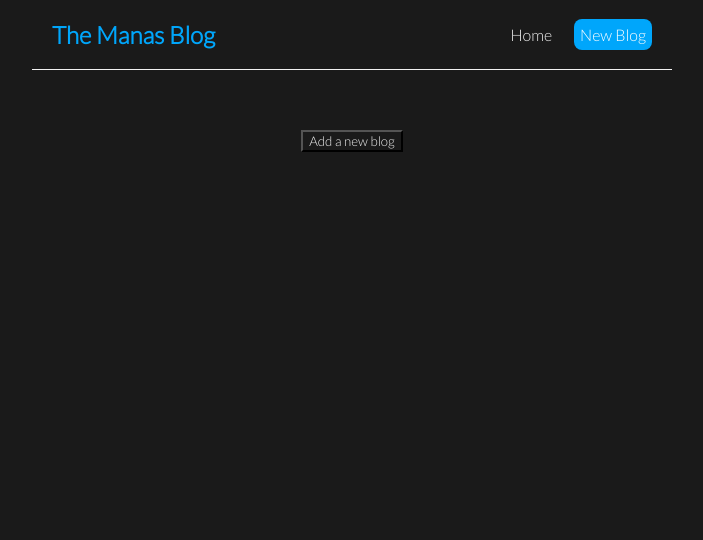
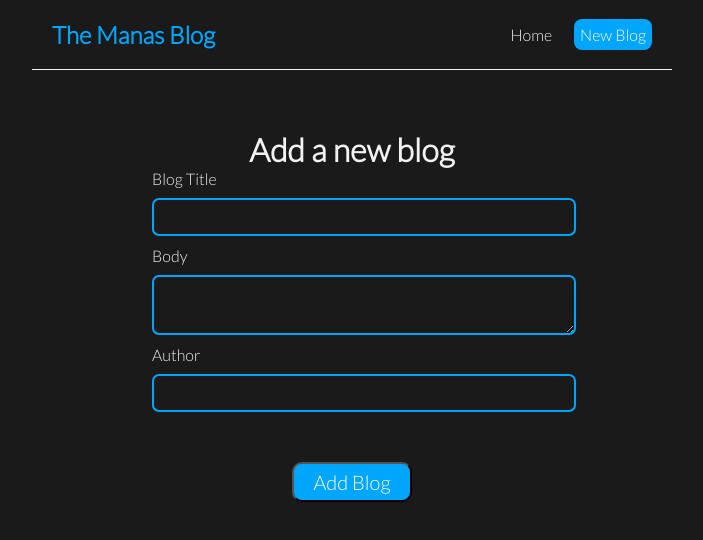
Before and after one commit to manasp2004/Blog, a React (Create React App) app: page /create in a window 1280 px wide. Shown: the top 540 px of the page, without its empty margins (288-991 px from the left). Built offline with nearby package versions, Linux system fonts and the light colour scheme; a web font is replaced by a local one.

Commit message:
Form Created

```diff
--- a/src/Create.js
+++ b/src/Create.js
@@ -1,7 +1,28 @@
+import { useState } from "react"
+
 const Create = () => {
+    const [title, setTitle] = useState("")
+    const [body, setBody] = useState("")
+    const [author, setAuthor] = useState("")
+    const handleSubmit = (e) => {
+        e.preventDefault()
+        const blog = { title, body, author }
+        // setTitle("")
+        // setBody("")
+        // setAuthor("")
+    }
     return (
         <div className="create">
-            <button>Add a new blog</button>
+            <h1>Add a new blog</h1>
+            <form onSubmit={ handleSubmit }>
+                <label>Blog Title</label>
+                <input type="text" value={ title } onChange={(e) => setTitle(e.target.value)} spellCheck="false" required />
+                <label>Body</label>
+                <textarea value={ body } onChange={(e) => setBody(e.target.value)} required />
+                <label>Author</label>
+                <input type="text" value={ author } onChange={(e) => setAuthor(e.target.value)} spellCheck="false" required />
+                <button>Add Blog</button>
+            </form>
         </div>
     )
 }
--- a/src/index.css
+++ b/src/index.css
@@ -77,3 +77,57 @@
   color: #c6ecff;
   margin-bottom: 40px;
 }
+
+.create {
+  text-align: center;
+  margin: 0 auto;
+  max-width: 400px;
+}
+
+.create label {
+  text-align: left;
+  display: block;
+}
+
+.create h2 {
+  color: var(--color);
+  margin-bottom: 30px;
+}
+
+.create input, .create textarea, .create select {
+  width: 100%;
+  padding: 6px 10px;
+  margin: 10px 0;
+  display: block;
+  font-size: 18px;
+  border-radius: 7px;
+  border: 2px solid var(--color);
+  transition: 1s;
+}
+
+.create input:focus, .create textarea:focus, .create select:focus {
+  outline: 0;
+  border: 2px solid #fff;
+}
+
+.create button {
+  background-color: var(--color);
+  color: #fff;
+  border-radius: 10px;
+  margin-top: 40px;
+  cursor: pointer;
+  width: 30%;
+  height: 2.5rem;
+  font-size: 20px;
+  transition: 0.5s;
+}
+
+button:hover {
+  background-color: #fff;
+  color: #00A6FB;
+  font-weight: bold;
+}
+
+button:focus {
+  outline: 0  ;
+}
```
Also changed, not shown: 2 other files (tests, documents, lock files or other folders).
